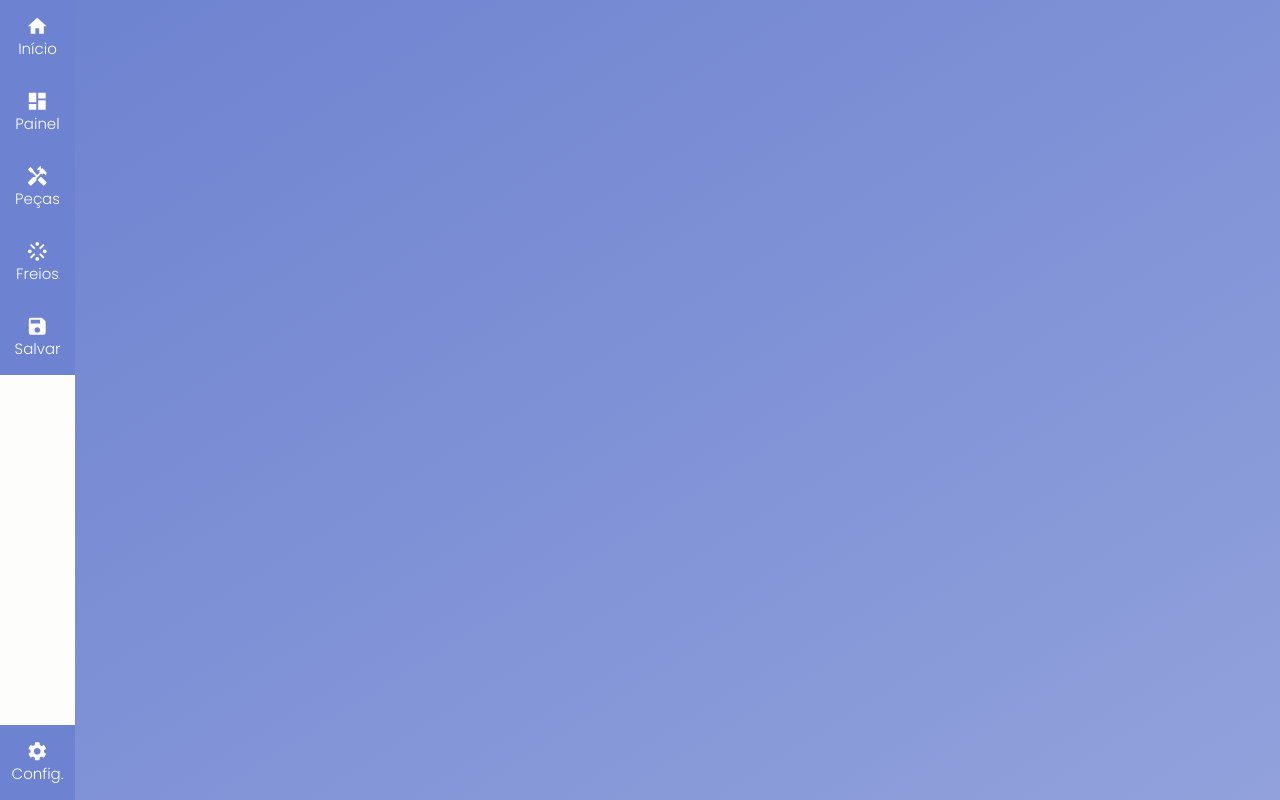
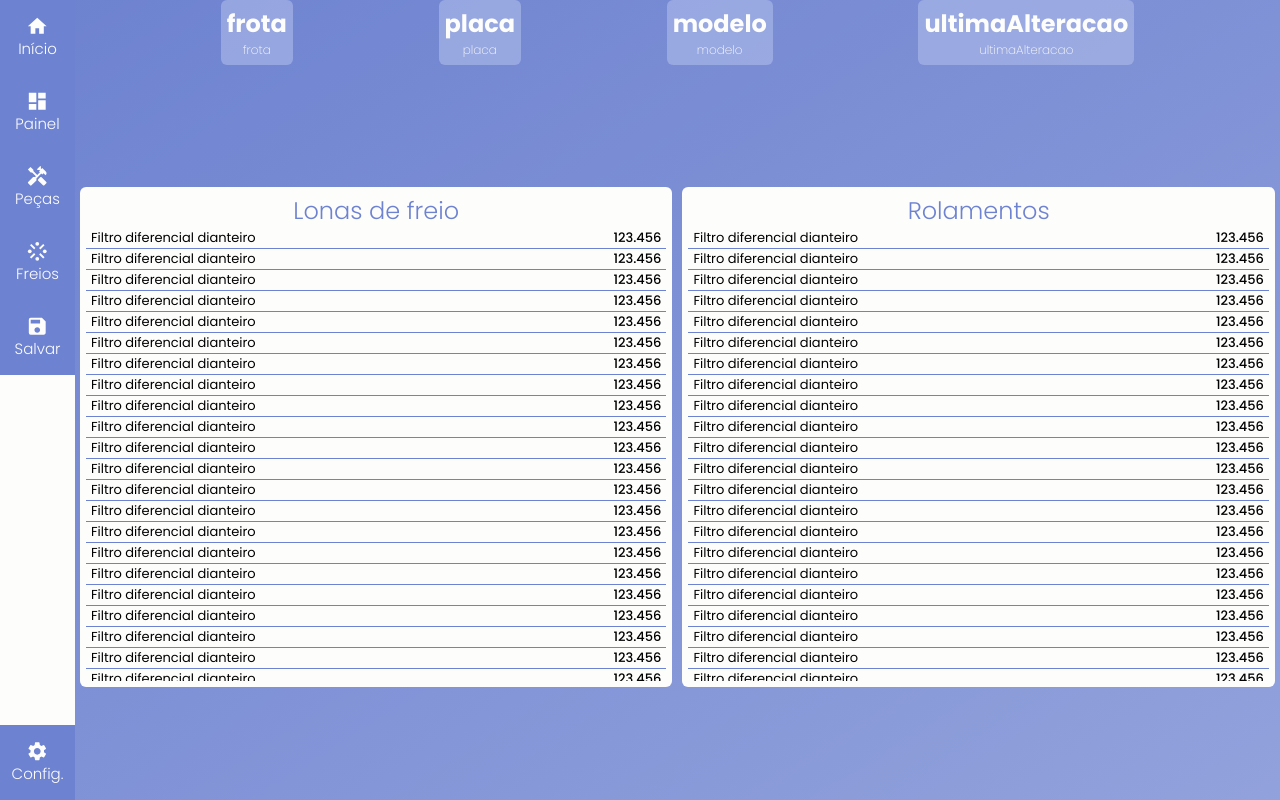
Before and after one commit to cauapdebiasi/truck-management, a React (Vite) app: page /brakes in a window 1280 px wide. Before the commit this address had no page. Built offline with nearby package versions, Linux system fonts and the light colour scheme.

Commit message:
feat: added Brakes screen ui

```diff
--- a/src/assets/styles/abstract/constraints.scss
+++ b/src/assets/styles/abstract/constraints.scss
@@ -90,3 +90,8 @@ $saveMaxHeight: $maxFullscreenHeight;
 $saveTitleFontSize: 32px;
 $saveTableHeaderSize: 24px;
 $saveFormBorderRadius: 6px;
+
+//Brakes screen variables
+$brakesMaxHeight: $maxFullscreenHeight;
+$brakesGridGap: 5px;
+$brakesContentMaxHeight: 500px;
--- /dev/null
+++ b/src/assets/styles/screens/Brakes.module.scss
@@ -0,0 +1,32 @@
+@import '../abstract/colors.scss';
+@import '../abstract/constraints.scss';
+
+.brakes {
+  max-height: $brakesMaxHeight;
+  display: grid;
+  grid-template-rows: auto auto 3fr;
+  gap: $brakesGridGap;
+  overflow-y: scroll;
+
+  &::-webkit-scrollbar {
+    display: none;
+  }
+
+  .details {
+    display: flex;
+    justify-content: space-evenly;
+    flex-wrap: wrap;
+  }
+
+  .content {
+    display: flex;
+    align-items: center;
+    justify-content: space-evenly;
+    flex-wrap: wrap;
+    max-height: 100%;
+
+    div {
+      max-height: $brakesContentMaxHeight;
+    }
+  }
+}
--- a/src/screens/Base.tsx
+++ b/src/screens/Base.tsx
@@ -5,6 +5,7 @@ import Dashboard from "./Dashboard";
 import Parts from "./Parts";
 import Settings from "./Settings";
 import Save from "./Save";
+import Brakes from "./Brakes";
 import styles from "@/assets/styles/screens/Base.module.scss";
 
 const Base: React.FC = () => {
@@ -17,6 +18,7 @@ const Base: React.FC = () => {
         <Route path="/parts" element={<Parts />} />
         <Route path="/settings" element={<Settings />} />
         <Route path="/save" element={<Save />} />
+        <Route path="/brakes" element={<Brakes />} />
       </Routes>
     </div>
   )
--- /dev/null
+++ b/src/screens/Brakes.tsx
@@ -0,0 +1,21 @@
+import Details from "@/components/Details"
+import PartsList from "@/components/PartsList"
+
+import styles from "styles/screens/Brakes.module.scss"
+
+const Brakes: React.FC = () => {
+  return (
+    <div className={styles.brakes}>
+      <div className={styles.details}>
+        <Details />
+      </div>
+      <div className={styles.info}></div>
+      <div className={styles.content}>
+        <PartsList title="Lonas de freio" category="brakes" />
+        <PartsList title="Rolamentos" category="bearings" />
+      </div>
+    </div>
+  )
+}
+
+export default Brakes
```
